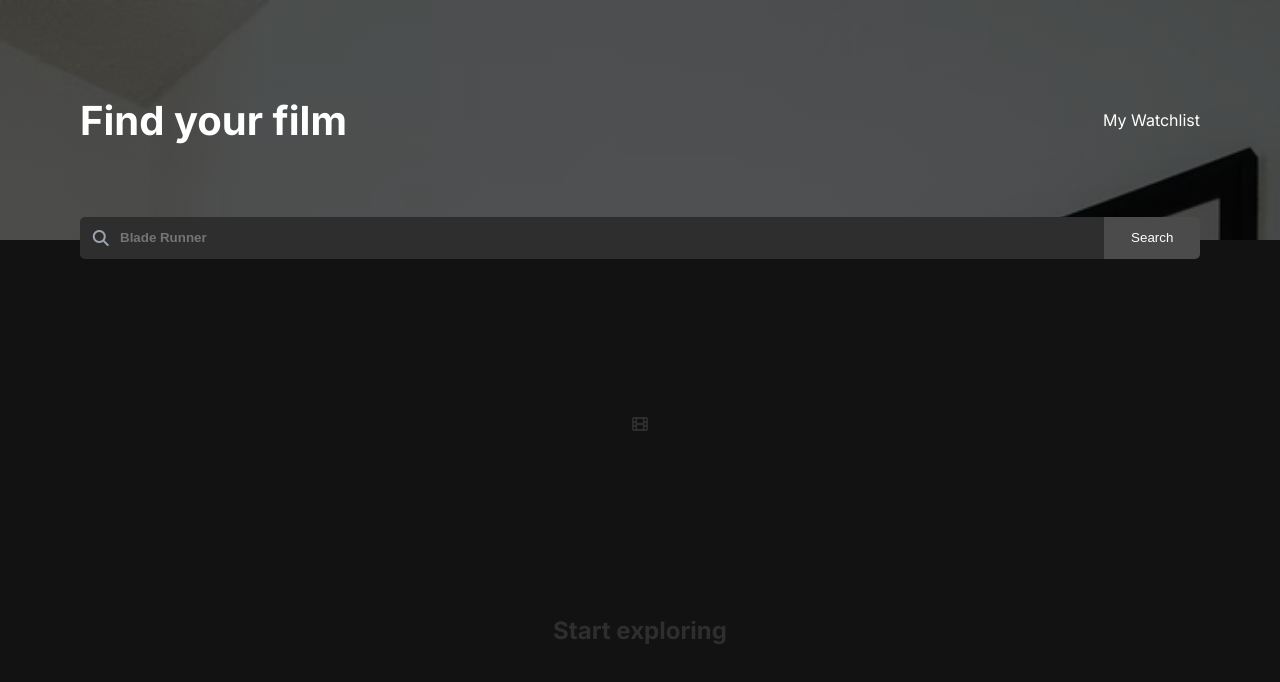
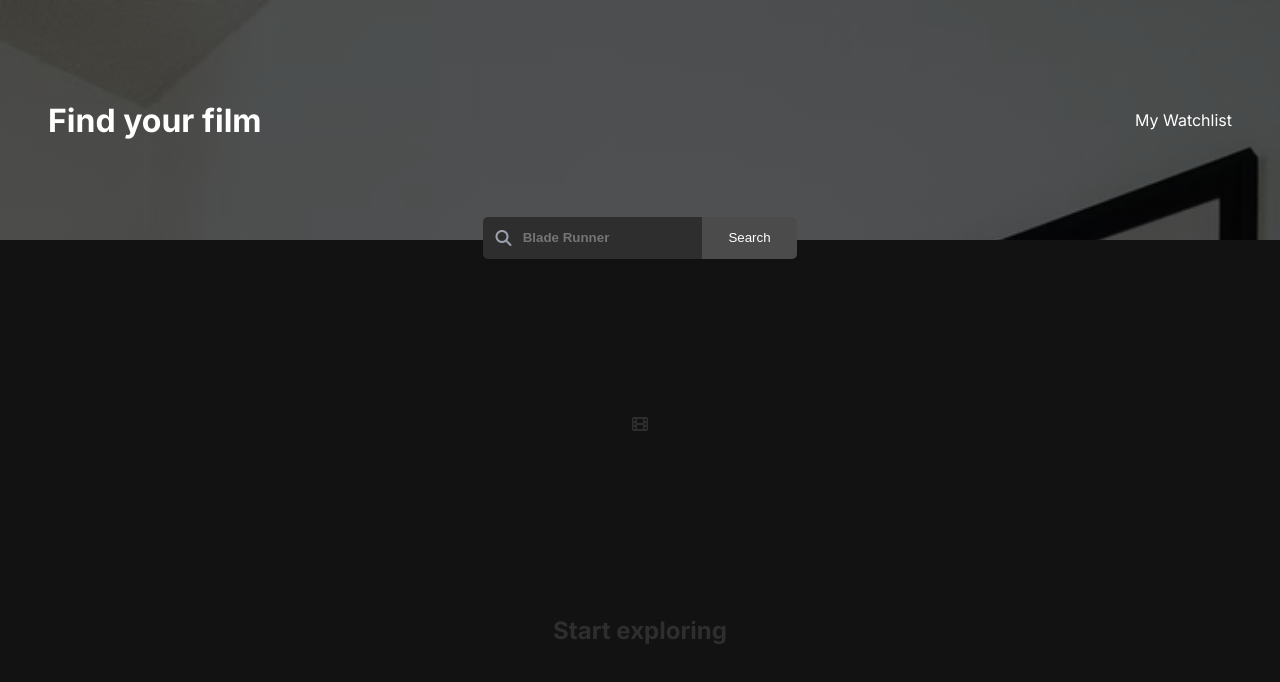
Before and after one commit to Behim13/Movie-Watchlist, a plain HTML site: page index.html in a window 1280 px wide. Drawn offline with Linux system fonts and the light colour scheme.

Commit message:
centered input field

```diff
--- a/styles.css
+++ b/styles.css
@@ -20,11 +20,11 @@ header {
   display: flex;
   align-items: center;
   justify-content: space-between;
-  padding: 0 5em;
+  padding: 0 3em;
 }
 
 h1 {
-  font-size: 2.5rem;
+  font-size: 2rem;
 }
 
 a {
@@ -39,13 +39,12 @@ main {
   display: flex;
   flex-direction: column;
   align-items: center;
-  padding: 0 5em;
+  padding: 0 3em;
   min-height: 70vh;
 }
 
 .input-field {
   margin-top: -1.437rem;
-  width: 100%;
   display: flex;
   position: relative;
 }
```
